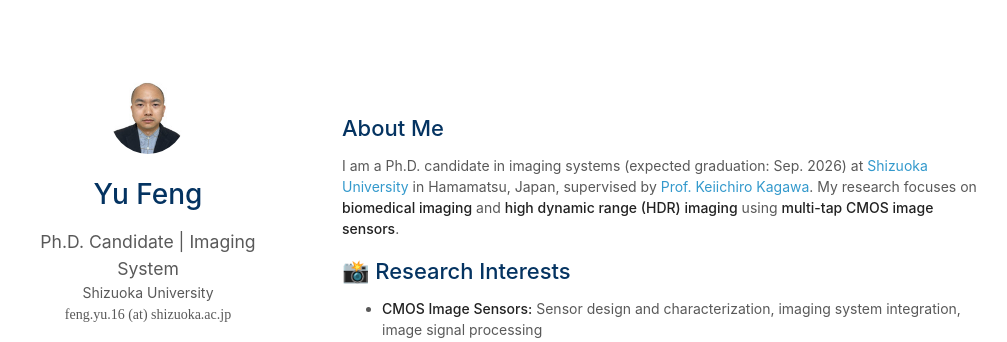
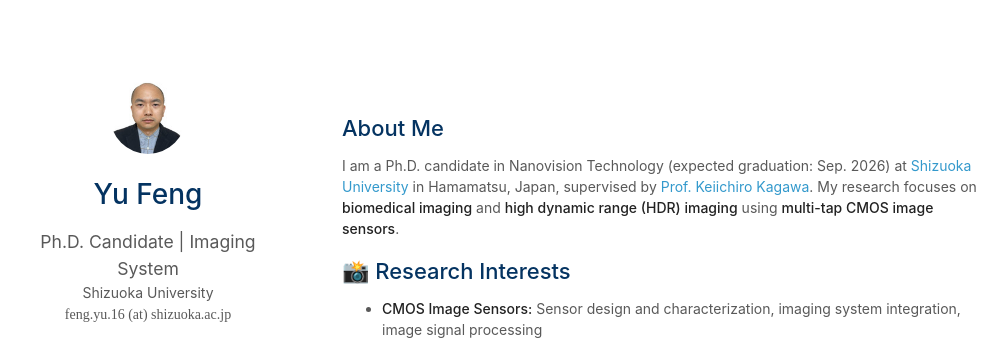
Before and after one commit to y-fen/y-fen.github.io, a Jekyll site: the page built from index.md, in a window 1280 px wide and 900 px high. Shown: the top 342 px of the window, without its empty margins (128-1135 px from the left). Built offline with Jekyll 4.4.1, drawn with Linux system fonts in a browser that asks for light colours; a style sheet for code colours, icons or effects is not loaded.

Commit message:
Update index.md

```diff
--- a/index.md
+++ b/index.md
@@ -3,7 +3,7 @@ layout: homepage
 ---
 ## About Me
 
-I am a Ph.D. candidate in imaging systems (expected graduation: Sep. 2026) at [Shizuoka University](https://www.shizuoka.ac.jp/english/) in Hamamatsu, Japan, supervised by [Prof. Keiichiro Kagawa](https://idl.rie.shizuoka.ac.jp/~kagawa/). My research focuses on **biomedical imaging** and **high dynamic range (HDR) imaging** using **multi-tap CMOS image sensors**.
+I am a Ph.D. candidate in Nanovision Technology (expected graduation: Sep. 2026) at [Shizuoka University](https://www.shizuoka.ac.jp/english/) in Hamamatsu, Japan, supervised by [Prof. Keiichiro Kagawa](https://idl.rie.shizuoka.ac.jp/~kagawa/). My research focuses on **biomedical imaging** and **high dynamic range (HDR) imaging** using **multi-tap CMOS image sensors**.
 
 ## 📸 Research Interests
 
```
